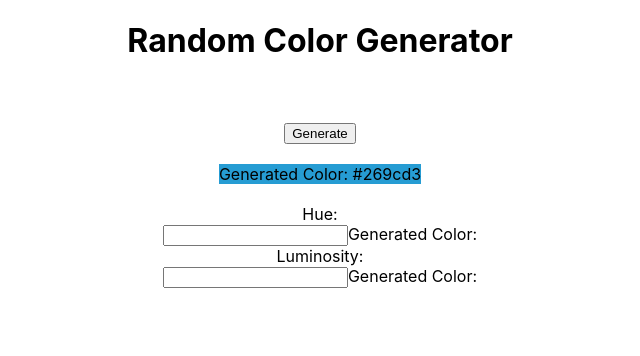
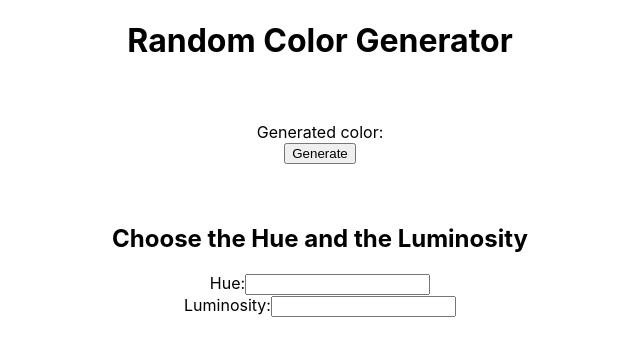
Before and after one commit to ElenaAnnibali/react-random-color-generator, a React (Create React App) app: page / in a window 1280 px wide. Shown: the top 356 px of the page, without its empty margins (320-960 px from the left). Built offline with nearby package versions, Linux system fonts and the light colour scheme.

Commit message:
Change with emotion

```diff
--- a/package.json
+++ b/package.json
@@ -4,7 +4,6 @@
   "private": true,
   "dependencies": {
     "@emotion/react": "^11.9.0",
-    "@emotion/styled": "^11.8.1",
     "@testing-library/jest-dom": "^5.14.1",
     "@testing-library/react": "^13.0.0",
     "@testing-library/user-event": "^13.2.1",
--- a/src/App.js
+++ b/src/App.js
@@ -1,47 +1,21 @@
 import './App.css';
-import styled from '@emotion/styled';
-import randomColor from 'randomcolor';
-import { useState } from 'react';
-
-const Div = styled.div`
-  color: 'white';
-  background-color: ${(props) => props.bg};
-  display: inline;
-`;
+import Div from './Div.js';
+import HueLuminosity from './HueLuminosity.js';
 
 export default function App() {
-  const [color, setColor] = useState(randomColor());
-  const [hue, setHue] = useState('');
-  const [luminosity, setLuminosity] = useState('');
-
   return (
     <div className="App">
       <h1>Random Color Generator</h1>
       <br />
       <br />
-      <button onClick={() => setColor(randomColor())}>Generate</button>
+      <Div />
       <br />
       <br />
-      <Div bg={color}>Generated Color: {color}</Div>
+      <h2>Choose the Hue and the Luminosity</h2>
+      <HueLuminosity />
       <br />
       <br />
-      <div>Hue: {randomColor().hue}</div>
-      <input
-        value={hue}
-        onChange={(event) => setHue(event.currentTarget.value)}
-      />
-      <Div bg={hue}>Generated Color: {hue}</Div>
-      <div>Luminosity:</div>
-      <input
-        value={luminosity}
-        onChange={(event) => setLuminosity(event.currentTarget.value)}
-      />
-      <Div bg={luminosity}>Generated Color: {luminosity}</Div>
       <br />
     </div>
   );
 }
-
-// {randomColor.luminosity('light' || 'dark')
-//        ? randomColor.luminosity
-//        : "Enter 'light' or 'dark'."}
--- /dev/null
+++ b/src/Div.js
@@ -0,0 +1,29 @@
+/** @jsxImportSource @emotion/react */
+import { css } from '@emotion/react';
+import { useState } from 'react';
+
+const randomHexColor = () => {
+  // Generate a random 2 digit hex number, padded with a 0 if necessary
+  const part = () =>
+    Math.floor(Math.random() * 256)
+      .toString(16)
+      .padStart(2, '0');
+  const r = part();
+  const g = part();
+  const b = part();
+  return `#${r}${g}${b}`;
+};
+
+const myDivStyles = (color) => css`
+  background-color: ${color ? color : null};
+`;
+
+export default function Div() {
+  const [color, setColor] = useState('');
+  return (
+    <div>
+      <div css={myDivStyles(color)}>Generated color: {color}</div>
+      <button onClick={() => setColor(randomHexColor())}>Generate</button>
+    </div>
+  );
+}
--- /dev/null
+++ b/src/HueLuminosity.js
@@ -0,0 +1,19 @@
+/** @jsxImportSource @emotion/react */
+import { css } from '@emotion/react';
+import { useState } from 'react';
+
+export default function Div() {
+  return (
+    <div>
+      <label>
+        Hue:
+        <input />
+      </label>
+      <br />
+      <label>
+        Luminosity:
+        <input />
+      </label>
+    </div>
+  );
+}
--- a/tsconfig.json
+++ b/tsconfig.json
@@ -14,6 +14,7 @@
     "downlevelIteration": true,
     "forceConsistentCasingInFileNames": true,
     "jsx": "react-jsx",
+    "jsxImportSource": "@emotion/react",
     "noEmit": true,
     "noFallthroughCasesInSwitch": true,
     "skipLibCheck": true,
```
Also changed, not shown: 1 other file (tests, documents, lock files or other folders).
